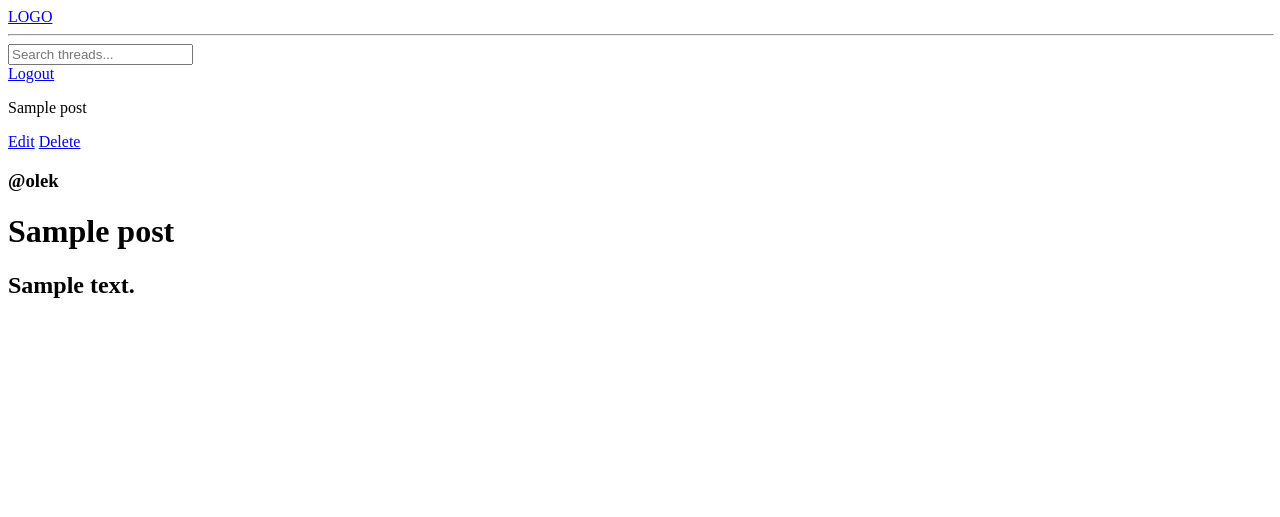
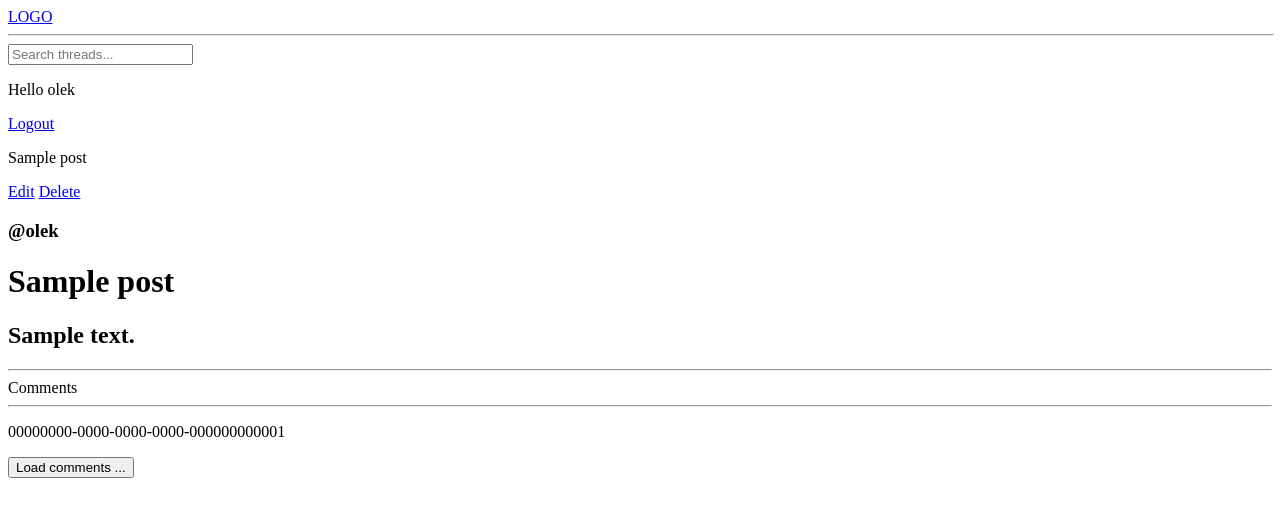
Before and after one commit to oluchna/threads, a Django app: page /thread/00000000-0000-0000-0000-000000000001/post/00000000-0000-0000-0000-000000000001/ in a window 1280 px wide. Shown: the top 517 px of the page. Run offline with Django 5.2, Linux system fonts and the light colour scheme; a user stored in the database is signed in; data comes from the database, SQL or seed files in the repository; tables that the repository leaves empty hold one stand-in row (values such as "Sample post"); parts of the project's set-up code (start-up, migrations or seed data) failed here and were passed over.

Commit message:
Posts comments added

```diff
--- a/base/templates/base/post.html
+++ b/base/templates/base/post.html
@@ -12,5 +12,72 @@
 <h1>{{post.title}}</h1>
 
 <h2> {{post.content}} </h2>
+<hr>
+
+<div id="comment-wrapper" class="comment-wrapper">
+    Comments
+    <hr>
+    <div id="comment-{{ post.post_id }}" post-id-data="{{ post.post_id }}" post-lvl="0">
+
+    </div>
+    <p>{{post.post_id}}</p>
+    <button id="{{ post.post_id }}" data-offset="0" data-post-id="{{ post.post_id }}">Load comments ... </button>
+</div>
+
+<script>
+
+    const limit = 5;
+    {% comment %} const temp = document.getElementById("comments")
+    let postIda = temp.getAttribute("post-id-data") {% endcomment %}
+
+    {% comment %} document.getElementById('load-more-btn').style.display = 'none'; {% endcomment %}
+    function loadComments(button) {
+        let postId = button.getAttribute("data-post-id")
+        console.log("post id: ", postId)
+        let offset = parseInt(button.getAttribute('data-offset'));
+        console.log("offset: ", offset)
+        const url = `/load-more-comments/${postId}/?offset=${offset}`;
+        console.log("url: ", url)
+        fetch(url)
+            .then(response => response.json())
+            .then(data => {
+                const commentsDiv = document.getElementById(`comment-${postId}`);
+                const parentlvl = parseInt(commentsDiv.getAttribute("post-lvl"))
+                data.comments.forEach(comment => {
+                    const commentHtml = `
+                        <div class="comment" id="comment-${comment.comment_id}" post-lvl=${parentlvl+1}>
+                            <strong>${comment.author}</strong>
+                            <strong>${comment.title}</strong>
+                            <p>${comment.content}</p>
+                            <button id="${comment.comment_id}" data-offset="0" data-post-id="${comment.comment_id}" style="visibility: ${comment.reply_count > 0 ? 'visible' : 'hidden'};"">Load comments ... </button>
+                            <hr>
+                        </div>
+                    `;
+                    commentsDiv.innerHTML += commentHtml;
+                });
+
+                offset += limit;
+
+                if (data.more_comments) {
+                    document.getElementById(postId).style.display = 'block';
+                    button.setAttribute('data-offset', offset);
+
+                } else {
+                    document.getElementById(postId).style.display = 'none';
+                }
+            });
+    }
+
+    document.getElementById("comment-wrapper").addEventListener('click', function(event) {
+        if (event.target && event.target.getAttribute("data-post-id")) {
+            console.log(event.target)
+            loadComments(event.target);
+        }
+    });
+
+    // Załaduj pierwsze 5 komentarzy na starcie
+    {% comment %} loadComments(); {% endcomment %}
+
+    </script>
 
 {% endblock %}
--- a/base/urls.py
+++ b/base/urls.py
@@ -3,6 +3,7 @@ from . import views
 
 urlpatterns = [
     path('login/', views.login_page, name="login"),
+    path('register/', views.register_page, name="register"),
     path('logout/', views.logout_user, name="logout"),
     path('', views.home, name="home"),
     path('thread/<str:thread_pk>/', views.thread, name="thread"),
@@ -11,5 +12,6 @@ urlpatterns = [
     path('update-thread/<str:thread_pk>', views.update_thread, name="update-thread"),
     path('create-post/', views.create_post, name="create-post"),
     path('update-post/<str:post_pk>', views.update_post, name="update-post"),
-    path('delete-post/<str:post_pk>', views.delete_post, name="delete-post")
+    path('delete-post/<str:post_pk>', views.delete_post, name="delete-post"),
+    path('load-more-comments/<str:post_id>/', views.load_more_comments, name='load_more_comments')
 ]
--- a/base/views.py
+++ b/base/views.py
@@ -1,18 +1,25 @@
-from django.shortcuts import render, redirect
-from django.http import HttpResponse
+from django.shortcuts import render, redirect, get_object_or_404
+from django.http import HttpResponse, JsonResponse
+from django.template.loader import render_to_string
 from django.contrib import messages
 from django.contrib.auth.decorators import login_required
 from django.contrib.auth.models import User
 from django.contrib.auth import authenticate, login, logout
 from django.db.models import Q
+from django.contrib.auth.forms import UserCreationForm
 from .models import Post, Tag
 from .forms import ThreadForm
 
 # Create your views here.
 def login_page(request):
 
+    page = 'login'
+
+    if request.user.is_authenticated:
+        return redirect('home')
+
     if request.method == "POST":
-        username = request.POST.get('username')
+        username = request.POST.get('username').lower()
         password = request.POST.get('password')
 
         try:
@@ -28,7 +35,7 @@ def login_page(request):
         else:
             messages.error(request, 'Username or password does not exist.')
 
-    context={}
+    context={'page': page}
     return render(request, 'base/login_register.html', context)
 
 
@@ -37,12 +44,30 @@ def logout_user(request):
     return redirect("home")
 
 
+def register_page(request):
+    page = 'register'
+    form = UserCreationForm()
+    context = {'page': page, 'form': form}
+
+    if request.method == 'POST':
+        form = UserCreationForm(request.POST)
+        if form.is_valid():
+            user = form.save(commit=False)
+            user.username = user.username.lower()
+            user.save()
+            login(request, user)
+            return redirect('home')
+        else:
+            messages.error(request, "An error occured during registration.")
+
+    return render(request, 'base/login_register.html', context=context)
+
+
 def home(request):
 
     q = request.GET.get("q") if "q" in request.GET else ""
     tag_name = request.GET.get("tag", "").upper() if "tag" in request.GET else ""
 
-    print("request", request.GET)
     if tag_name != "":
         tag_value = getattr(Tag.TagType, tag_name, None)
         threads = Post.objects.filter(post_type="t").filter(tag__name=tag_value).prefetch_related('tag')
@@ -77,7 +102,8 @@ def thread(request, thread_pk):
 def post(request, thread_pk, post_pk):
     post = Post.objects.get(post_id=post_pk)
     thread = Post.objects.get(post_id=thread_pk)
-    context = {'post': post, 'thread': thread}
+    comments = Post.objects.filter(parent_post=post_pk)[:5]
+    context = {'post': post, 'thread': thread, 'comments': comments}
 
     return render(request, 'base/post.html', context=context)
 
@@ -173,3 +199,30 @@ def delete_post(request, post_pk):
         else:
             return redirect('home')
     return render(request, "base/delete.html", {'obj': post})
+
+
+def load_more_comments(request, post_id):
+    parent_post = get_object_or_404(Post, post_id=post_id)
+    # post_id = str(request.GET.get('post_id', 0))
+    offset = int(request.GET.get('offset', 0))
+    limit = 5
+
+    all_comments = Post.objects.filter(parent_post=post_id)
+    comments = all_comments[offset:offset+limit]
+
+    comments_content = []
+
+    for com in comments:
+        reply_count = Post.objects.filter(parent_post=com.post_id).count()
+        comments_content.append({
+            'author': str(com.author),
+            'title': com.title,
+            'content': com.content,
+            'comment_id': com.post_id,
+            'reply_count': reply_count
+        })
+
+    more_comments = all_comments.count() > offset + limit
+
+    context = {'comments': comments_content, "more_comments": more_comments}
+    return JsonResponse(context)
--- a/templates/navbar.html
+++ b/templates/navbar.html
@@ -7,6 +7,7 @@
 </form>
 
 {% if request.user.is_authenticated %}
+<p>Hello {{request.user}}</p>
 <a href="{% url 'logout' %}">Logout</a>
 {% else %}
 <a href='{% url "login" %}'> Login </a>
```
Also changed, not shown: base/templates/base/login_register.html (+19 -0 lines), base/templates/base/post_item.html (added, +8 -0 lines).
